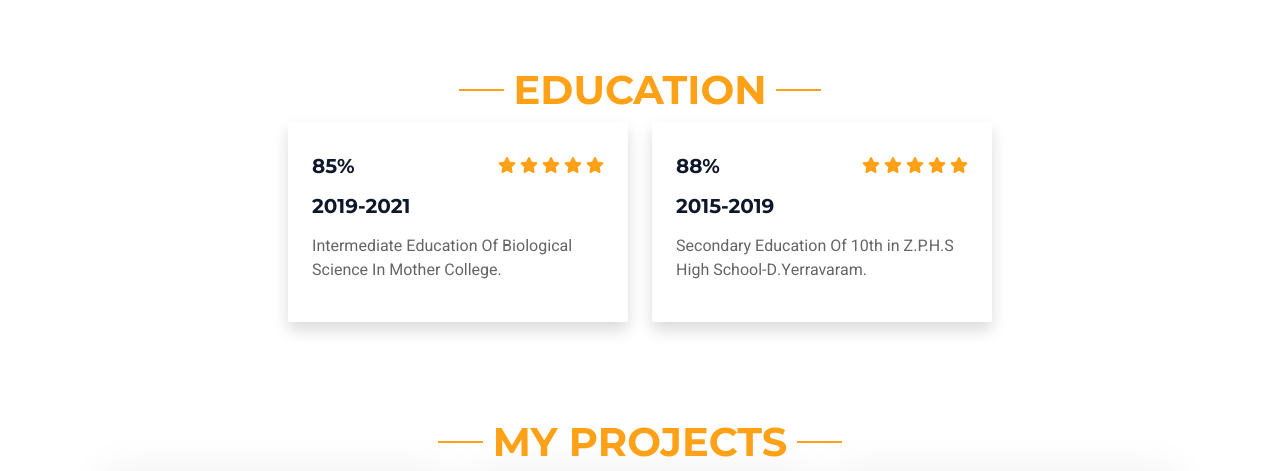
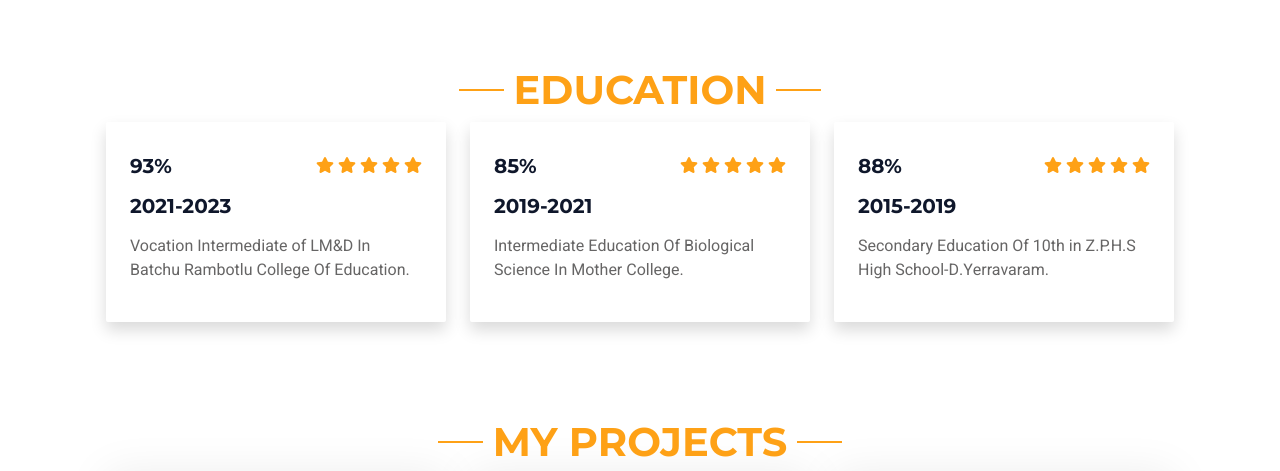
Before and after one commit to kalavathi12990/My-Portfolio, a plain HTML site: page index.html in a window 1280 px wide. Shown: the part 1700-2171 px from the top of the page. Drawn offline with nearby package versions, Linux system fonts and the light colour scheme.

Commit message:
first commit

```diff
--- a/index.html
+++ b/index.html
@@ -87,7 +87,7 @@
                     <div class="p-3" style="max-width: 700px;">
                         <h1 class="section-title text-white text-uppercase mb-3 animated slideInDown">KALAVATHI</h1>
                         <h1 class="section-title text-white text-uppercase mb-3 animated slideInDown">UI&UX DESIGNER AND WEB DEVELOPER</h1>
-                        <a href="img/resume.pdf" download="resume.pdf" class="btn btn-primary mt-3">RESUME</a>
+                        <a href="img\My resume.pdf" download="resume.pdf" class="btn btn-primary mt-3">RESUME</a>
                     </div>
                 </div>
             </div>
@@ -150,6 +150,30 @@
                                 <h1 class="section-title text-center text-primary text-uppercase">EDUCATION</h1>
                             </div>
                             <div class="row g-4 justify-content-center">
+                                 <div class="col-lg-4 col-md-6 wow fadeInUp" data-wow-delay="0.3s">
+                                    <div class="room-item shadow rounded overflow-hidden">
+                                        <div class="position-relative">
+                                        </div>
+                                        <div class="p-4 mt-2">
+                                            <div class="d-flex justify-content-between mb-3">
+                                                <h5 class="mb-0">93%</h5>
+                                                <div class="ps-2">
+                                                    <small class="fa fa-star text-primary"></small>
+                                                    <small class="fa fa-star text-primary"></small>
+                                                    <small class="fa fa-star text-primary"></small>
+                                                    <small class="fa fa-star text-primary"></small>
+                                                    <small class="fa fa-star text-primary"></small>
+                                                </div>
+                                            </div>
+                                            <div class="d-flex mb-3">
+                                                <h5 class="mb-0">2021-2023</h5>
+                                            </div>
+                                            <p class="text-body mb-3">Vocation Intermediate of LM&D In Batchu Rambotlu College Of Education.</p>
+                                            <div class="d-flex justify-content-between">
+                                            </div>
+                                        </div>
+                                    </div>
+                                </div>
                                 <div class="col-lg-4 col-md-6 wow fadeInUp" data-wow-delay="0.3s">
                                     <div class="room-item shadow rounded overflow-hidden">
                                         <div class="position-relative">
```
Also changed, not shown: img/WhatsApp Image .jpg, 4 other files.
